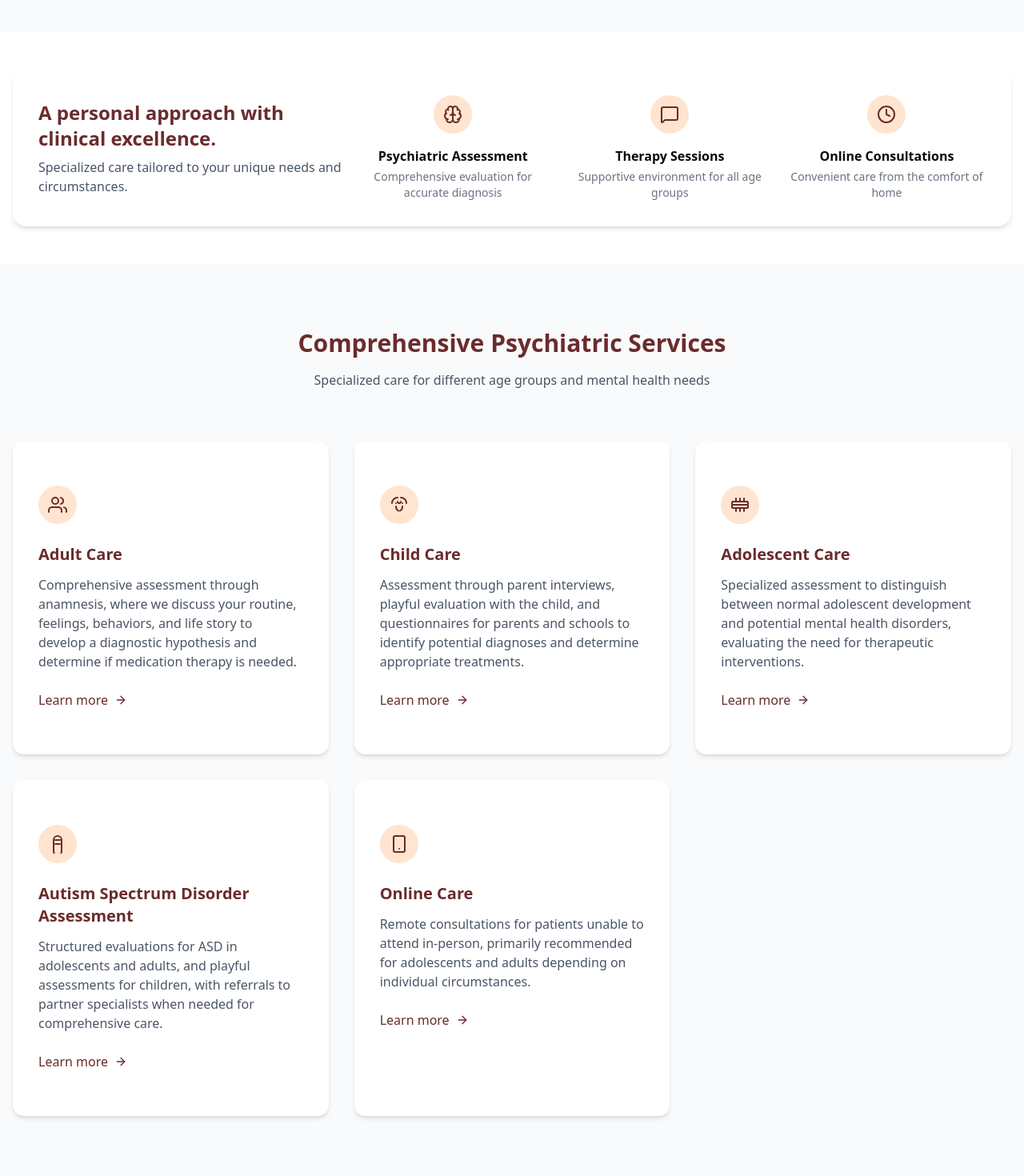
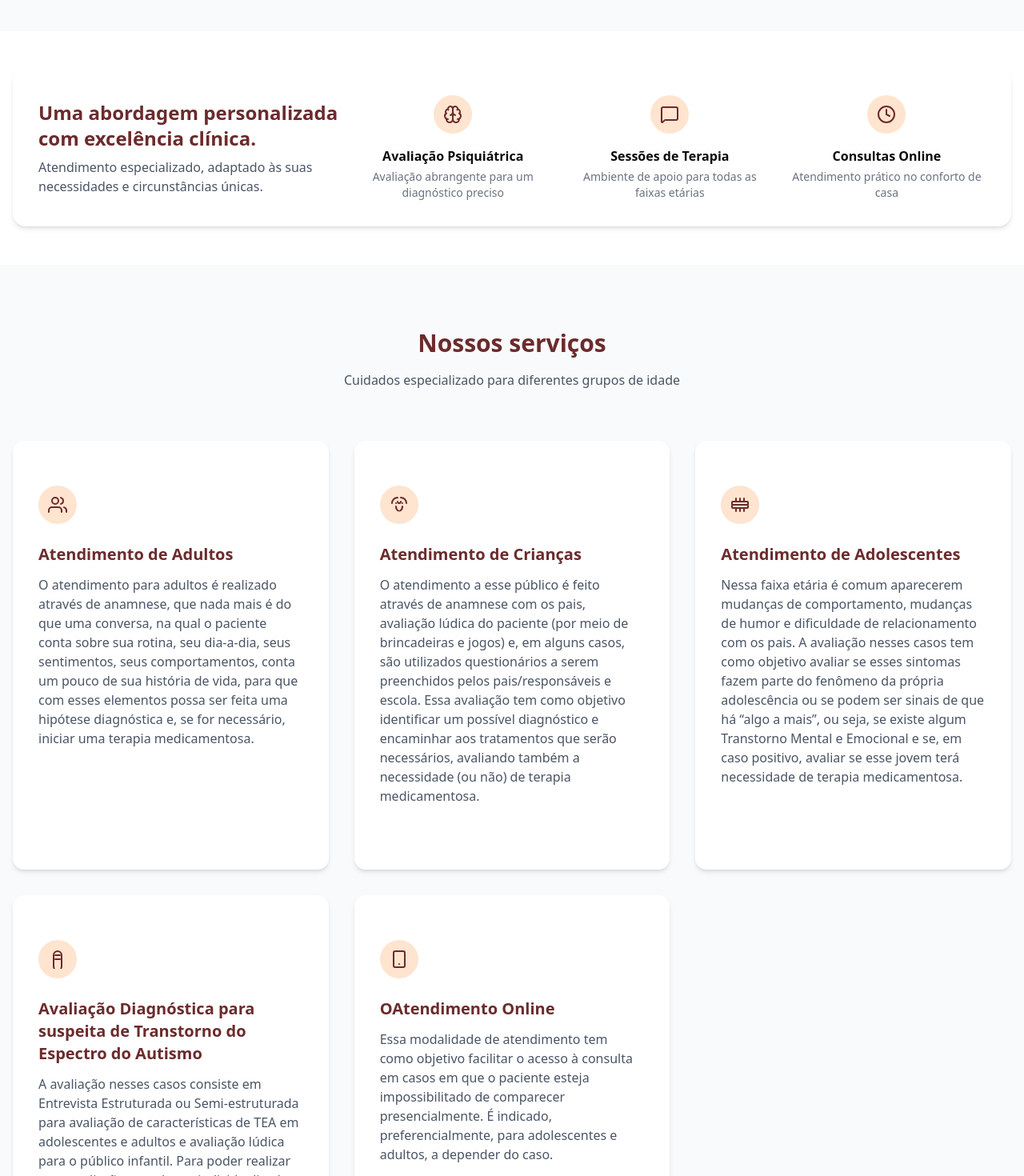
Before and after one commit to SindiprosanABC/psychiatric-care, a Next.js app: page / in a window 1280 px wide. Shown: the part 1040-2510 px from the top of the page at 80% size. Built offline with nearby package versions, Linux system fonts and the light colour scheme.

Commit message:
feat: add new texts

```diff
--- a/app/page.tsx
+++ b/app/page.tsx
@@ -3,7 +3,6 @@ import { CallToAction } from "@/components/sections/call-to-action";
 import { Experience } from "@/components/sections/experience";
 import { Hero } from "@/components/sections/hero";
 import { HowWork } from "@/components/sections/how-work";
-import { MobileApp } from "@/components/sections/mobile-app";
 import { Services } from "@/components/sections/services";
 import { ServiceHighlights } from "@/components/sections/services-highlight";
 
@@ -16,7 +15,6 @@ export default function Home() {
       <Experience />
       <HowWork />
       <About />
-      <MobileApp />
       <CallToAction />
     </main>
   );
--- a/components/sections/about.tsx
+++ b/components/sections/about.tsx
@@ -1,6 +1,4 @@
 import Image from "next/image";
-import { Button } from "../button";
-import { ArrowRight } from "lucide-react";
 
 export const About = () => {
   return (
@@ -8,28 +6,30 @@ export const About = () => {
       <div className="container mx-auto px-4">
         <div className="flex flex-col items-center gap-12 lg:flex-row">
           <div className="order-2 w-full lg:order-1">
-            <h2 className="mb-6 text-3xl font-bold text-[#6b2b2c]">About Me</h2>
+            <h2 className="mb-6 text-3xl font-bold text-[#6b2b2c]">
+              Sou Flaviana Becker Dartora
+            </h2>
             <p className="mb-4 text-gray-600">
-              As a specialized child and adolescent psychiatrist, I have
-              dedicated my career to understanding and treating the unique
-              mental health challenges faced by young people and their families.
+              Médica  formada no ano de 2003 pela PUCRS, especializada em
+              Psiquiatria pela FFFCMPA/CEJBF e em Psiquiatria da Infância e
+              Adolescência pela UFRGS/CELG, na cidade de Porto Alegre.
             </p>
             <p className="mb-4 text-gray-600">
-              After completing my training in adult psychiatry, I pursued
-              additional specialization that enables me to comprehensively
-              assess behaviors and emotions in children and adolescents, while
-              considering their family, school, and social contexts.
+              Tenho Título de Especialista em Psiquiatria e Título de
+              Especialista em Psiquiatria da Infância e Adolescência (AMB/ABP –
+              RQE 85551/85551-1). Tenho pós-graduação em Psicoterapia
+              Cognitivo-comportamental, Terapia Cognitivo-comportamental da
+              Infância e Adolescência, em Transtorno do Espectro Autista e em
+              Intervenções Precoces Baseadas no Modelo Denver.
             </p>
             <p className="mb-4 text-gray-600">
-              My approach is holistic and patient-centered, focusing on creating
-              individualized treatment plans that address each person s specific
-              needs and circumstances.
+              Acredito no atendimento baseado no bom vínculo com o paciente e
+              seus familiares, embasado em evidências científicas, enxergando as
+              pessoas na sua individualidade. Tenho como objetivo uma visão
+              ampla dos processos de saúde e doença dentro do meu trabalho, pois
+              dessa forma acredito conseguir acolher e orientar cada situação de
+              forma compreensiva e afetiva.
             </p>
-            <div className="mt-8 flex flex-col gap-4 sm:flex-row">
-              <Button className="rounded-full bg-[#6b2b2c] px-8 text-white hover:bg-[#5a2324]">
-                My Qualifications <ArrowRight className="ml-2 h-4 w-4" />
-              </Button>
-            </div>
           </div>
           <div className="order-1 w-full lg:order-2">
             <div className="relative">
--- a/components/sections/services-highlight.tsx
+++ b/components/sections/services-highlight.tsx
@@ -8,11 +8,11 @@ export const ServiceHighlights = () => {
           <div className="flex flex-col items-center md:flex-row">
             <div className="mb-8 w-full md:mb-0 md:w-1/3">
               <h2 className="mb-2 text-2xl font-bold text-[#6b2b2c]">
-                A personal approach with clinical excellence.
+                Uma abordagem personalizada com excelência clínica.
               </h2>
               <p className="text-gray-600">
-                Specialized care tailored to your unique needs and
-                circumstances.
+                Atendimento especializado, adaptado às suas necessidades e
+                circunstâncias únicas.
               </p>
             </div>
             <div className="grid w-full grid-cols-1 gap-6 sm:grid-cols-3 md:w-2/3">
@@ -20,27 +20,27 @@ export const ServiceHighlights = () => {
                 <div className="mb-4 flex h-12 w-12 items-center justify-center rounded-full bg-[#ffe4cf]">
                   <Brain className="h-6 w-6 text-[#6b2b2c]" />
                 </div>
-                <h3 className="mb-1 font-semibold">Psychiatric Assessment</h3>
+                <h3 className="mb-1 font-semibold">Avaliação Psiquiátrica</h3>
                 <p className="text-sm text-gray-500">
-                  Comprehensive evaluation for accurate diagnosis
+                  Avaliação abrangente para um diagnóstico preciso
                 </p>
               </div>
               <div className="flex flex-col items-center text-center">
                 <div className="mb-4 flex h-12 w-12 items-center justify-center rounded-full bg-[#ffe4cf]">
                   <MessageSquare className="h-6 w-6 text-[#6b2b2c]" />
                 </div>
-                <h3 className="mb-1 font-semibold">Therapy Sessions</h3>
+                <h3 className="mb-1 font-semibold">Sessões de Terapia</h3>
                 <p className="text-sm text-gray-500">
-                  Supportive environment for all age groups
+                  Ambiente de apoio para todas as faixas etárias
                 </p>
               </div>
               <div className="flex flex-col items-center text-center">
                 <div className="mb-4 flex h-12 w-12 items-center justify-center rounded-full bg-[#ffe4cf]">
                   <Clock className="h-6 w-6 text-[#6b2b2c]" />
                 </div>
-                <h3 className="mb-1 font-semibold">Online Consultations</h3>
+                <h3 className="mb-1 font-semibold">Consultas Online</h3>
                 <p className="text-sm text-gray-500">
-                  Convenient care from the comfort of home
+                  Atendimento prático no conforto de casa
                 </p>
               </div>
             </div>
--- a/components/sections/services.tsx
+++ b/components/sections/services.tsx
@@ -1,6 +1,4 @@
-import Link from "next/link";
 import { Card, CardContent } from "../card";
-import { ArrowRight } from "lucide-react";
 
 export const Services = () => {
   return (
@@ -8,10 +6,10 @@ export const Services = () => {
       <div className="container mx-auto px-4">
         <div className="mx-auto mb-16 max-w-3xl text-center">
           <h2 className="mb-4 text-3xl font-bold text-[#6b2b2c]">
-            Comprehensive Psychiatric Services
+            Nossos serviços
           </h2>
           <p className="text-gray-600">
-            Specialized care for different age groups and mental health needs
+            Cuidados especializado para diferentes grupos de idade
           </p>
         </div>
 
@@ -38,20 +36,16 @@ export const Services = () => {
                 </svg>
               </div>
               <h3 className="mb-3 text-xl font-bold text-[#6b2b2c]">
-                Adult Care
+                Atendimento de Adultos
               </h3>
               <p className="mb-6 text-gray-600">
-                Comprehensive assessment through anamnesis, where we discuss
-                your routine, feelings, behaviors, and life story to develop a
-                diagnostic hypothesis and determine if medication therapy is
-                needed.
+                O atendimento para adultos é realizado através de anamnese, que
+                nada mais é do que uma conversa, na qual o paciente conta sobre
+                sua rotina, seu dia-a-dia, seus sentimentos, seus
+                comportamentos, conta um pouco de sua história de vida, para que
+                com esses elementos possa ser feita uma hipótese diagnóstica e,
+                se for necessário, iniciar uma terapia medicamentosa.
               </p>
-              <Link
-                href="#"
-                className="flex items-center font-medium text-[#6b2b2c]"
-              >
-                Learn more <ArrowRight className="ml-2 h-4 w-4" />
-              </Link>
             </CardContent>
           </Card>
 
@@ -81,20 +75,17 @@ export const Services = () => {
                 </svg>
               </div>
               <h3 className="mb-3 text-xl font-bold text-[#6b2b2c]">
-                Child Care
+                Atendimento de Crianças
               </h3>
               <p className="mb-6 text-gray-600">
-                Assessment through parent interviews, playful evaluation with
-                the child, and questionnaires for parents and schools to
-                identify potential diagnoses and determine appropriate
-                treatments.
+                O atendimento a esse público é feito através de anamnese com os
+                pais, avaliação lúdica do paciente (por meio de brincadeiras e
+                jogos) e, em alguns casos, são utilizados questionários a serem
+                preenchidos pelos pais/responsáveis e escola. Essa avaliação tem
+                como objetivo identificar um possível diagnóstico e encaminhar
+                aos tratamentos que serão necessários, avaliando também a
+                necessidade (ou não) de terapia medicamentosa.
               </p>
-              <Link
-                href="#"
-                className="flex items-center font-medium text-[#6b2b2c]"
-              >
-                Learn more <ArrowRight className="ml-2 h-4 w-4" />
-              </Link>
             </CardContent>
           </Card>
 
@@ -124,19 +115,17 @@ export const Services = () => {
                 </svg>
               </div>
               <h3 className="mb-3 text-xl font-bold text-[#6b2b2c]">
-                Adolescent Care
+                Atendimento de Adolescentes
               </h3>
               <p className="mb-6 text-gray-600">
-                Specialized assessment to distinguish between normal adolescent
-                development and potential mental health disorders, evaluating
-                the need for therapeutic interventions.
+                Nessa faixa etária é comum aparecerem mudanças de comportamento,
+                mudanças de humor e dificuldade de relacionamento com os pais. A
+                avaliação nesses casos tem como objetivo avaliar se esses
+                sintomas fazem parte do fenômeno da própria adolescência ou se
+                podem ser sinais de que há “algo a mais”, ou seja, se existe
+                algum Transtorno Mental e Emocional e se, em caso positivo,
+                avaliar se esse jovem terá necessidade de terapia medicamentosa.
               </p>
-              <Link
-                href="#"
-                className="flex items-center font-medium text-[#6b2b2c]"
-              >
-                Learn more <ArrowRight className="ml-2 h-4 w-4" />
-              </Link>
             </CardContent>
           </Card>
 
@@ -161,19 +150,19 @@ export const Services = () => {
                 </svg>
               </div>
               <h3 className="mb-3 text-xl font-bold text-[#6b2b2c]">
-                Autism Spectrum Disorder Assessment
+                Avaliação Diagnóstica para suspeita de Transtorno do Espectro do
+                Autismo
               </h3>
               <p className="mb-6 text-gray-600">
-                Structured evaluations for ASD in adolescents and adults, and
-                playful assessments for children, with referrals to partner
-                specialists when needed for comprehensive care.
+                A avaliação nesses casos consiste em Entrevista Estruturada ou
+                Semi-estruturada para avaliação de características de TEA em
+                adolescentes e adultos e avaliação lúdica para o público
+                infantil. Para poder realizar uma avaliação completa e
+                individualizada, em alguns casos casos o paciente será
+                encaminhado para realizar avaliações complementares com
+                profissionais parceiros (psicólogos, neuropsicólogos, terapeutas
+                ocupacionais, fonoaudiólogos).
               </p>
-              <Link
-                href="#"
-                className="flex items-center font-medium text-[#6b2b2c]"
-              >
-                Learn more <ArrowRight className="ml-2 h-4 w-4" />
-              </Link>
             </CardContent>
           </Card>
 
@@ -197,19 +186,15 @@ export const Services = () => {
                 </svg>
               </div>
               <h3 className="mb-3 text-xl font-bold text-[#6b2b2c]">
-                Online Care
+                OAtendimento Online
               </h3>
               <p className="mb-6 text-gray-600">
-                Remote consultations for patients unable to attend in-person,
-                primarily recommended for adolescents and adults depending on
-                individual circumstances.
+                Essa modalidade de atendimento tem como objetivo facilitar o
+                acesso à consulta em casos em que o paciente esteja
+                impossibilitado de comparecer presencialmente. É indicado,
+                preferencialmente, para adolescentes e adultos, a depender do
+                caso.
               </p>
-              <Link
-                href="#"
-                className="flex items-center font-medium text-[#6b2b2c]"
-              >
-                Learn more <ArrowRight className="ml-2 h-4 w-4" />
-              </Link>
             </CardContent>
           </Card>
         </div>
```
Also changed, not shown: components/sections/call-to-action.tsx (+13 -6 lines), components/sections/experience.tsx (+18 -12 lines), components/sections/hero.tsx (+14 -8 lines), components/sections/how-work.tsx (+29 -66 lines).
